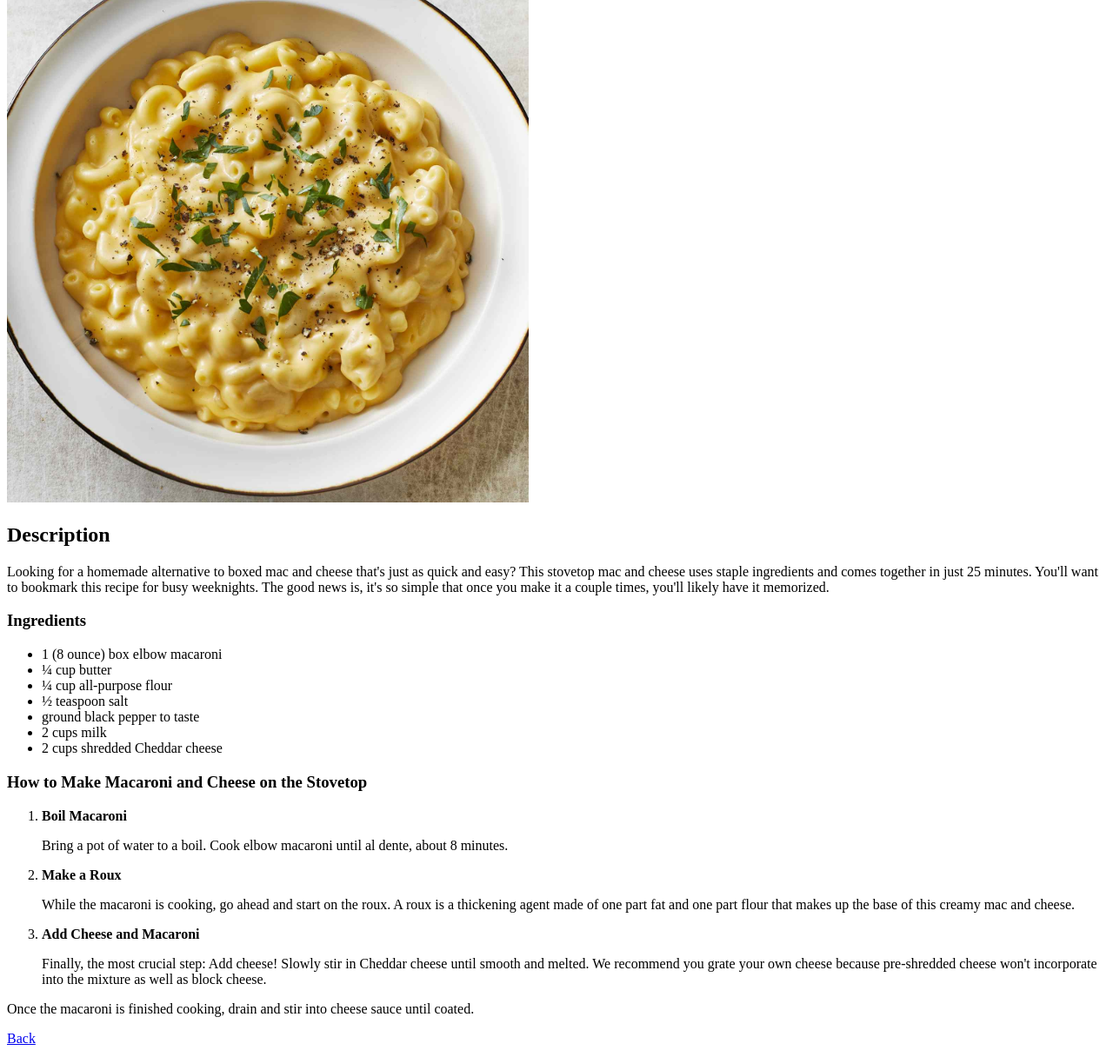
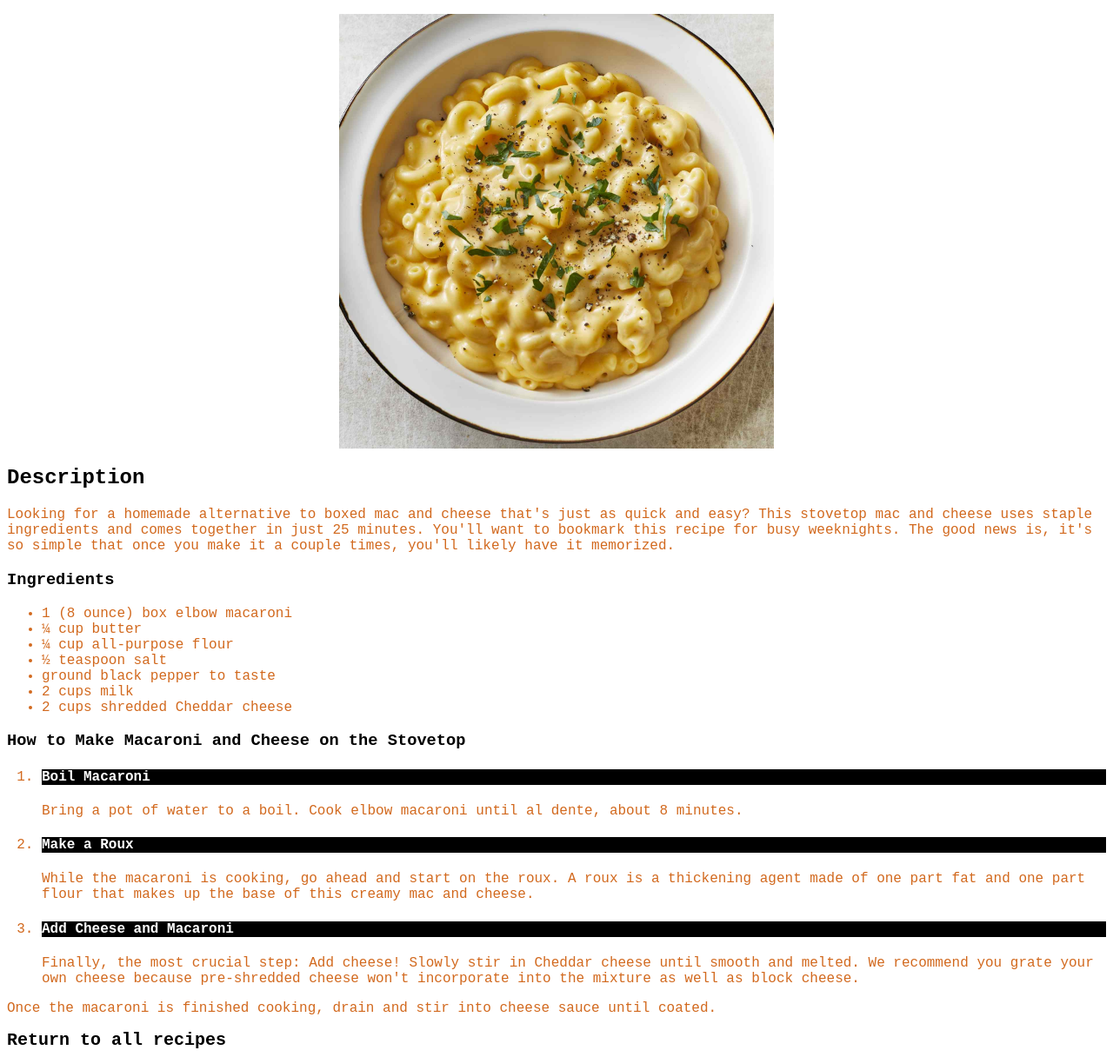
Before and after one commit to PshenAI/odin-recipes, a plain HTML site: page recipes/simplemacaroniandcheese.html in a window 1280 px wide. Shown: the part 102-1318 px from the top of the page at 87% size. Drawn offline with Linux system fonts and the light colour scheme.

Commit message:
Add basic styles for index.html and all recipe pages.

```diff
--- a/recipes/simplemacaroniandcheese.html
+++ b/recipes/simplemacaroniandcheese.html
@@ -5,17 +5,18 @@
     <meta name="viewport"
           content="width=device-width, user-scalable=no, initial-scale=1.0, maximum-scale=1.0, minimum-scale=1.0">
     <meta http-equiv="X-UA-Compatible" content="ie=edge">
+    <link rel="stylesheet" href="../styles.css">
     <title>Recipe</title>
 </head>
 <body>
     <h1>Simple Macaroni and Cheese</h1>
-    <img src="../img/macaroniandcheese.jpg" alt="Macaroni and cheese" width="600" height="600">
+    <img class="recipe-img" src="../img/macaroniandcheese.jpg" alt="Macaroni and cheese">
     <h2>Description</h2>
-    <p>Looking for a homemade alternative to boxed mac and cheese that's just as quick and easy? This stovetop mac and cheese uses staple ingredients and comes together in just 25 minutes.
+    <p class="description">Looking for a homemade alternative to boxed mac and cheese that's just as quick and easy? This stovetop mac and cheese uses staple ingredients and comes together in just 25 minutes.
         You'll want to bookmark this recipe for busy weeknights. The good news is, it's so simple that once you make it a couple times, you'll likely have it memorized.</p>
 
     <h3>Ingredients</h3>
-    <ul>
+    <ul class="ingredients-list">
         <li>1 (8 ounce) box elbow macaroni</li>
         <li>¼ cup butter</li>
         <li>¼ cup all-purpose flour</li>
@@ -26,15 +27,15 @@
     </ul>
 
     <h3>How to Make Macaroni and Cheese on the Stovetop</h3>
-    <ol>
-        <li><strong>Boil Macaroni</strong>
+    <ol class="steps-list">
+        <li><h4>Boil Macaroni</h4>
             <p>Bring a pot of water to a boil. Cook elbow macaroni until al dente, about 8 minutes.</p></li>
-        <li><strong>Make a Roux</strong>
+        <li><h4>Make a Roux</h4>
             <p>While the macaroni is cooking, go ahead and start on the roux. A roux is a thickening agent made of one part fat and one part flour that makes up the base of this creamy mac and cheese.</p></li>
-        <li><strong>Add Cheese and Macaroni</strong>
+        <li><h4>Add Cheese and Macaroni</h4>
             <p>Finally, the most crucial step: Add cheese! Slowly stir in Cheddar cheese until smooth and melted. We recommend you grate your own cheese because pre-shredded cheese won't incorporate into the mixture as well as block cheese.</p></li>
     </ol>
-    <p>Once the macaroni is finished cooking, drain and stir into cheese sauce until coated.</p>
-    <a href="../index.html">Back</a>
+    <p class="description">Once the macaroni is finished cooking, drain and stir into cheese sauce until coated.</p>
+    <a class="backlink" href="../index.html">Return to all recipes</a>
 </body>
 </html>
--- /dev/null
+++ b/styles.css
@@ -0,0 +1,48 @@
+* {
+    font-family: "Courier New", sans-serif;
+}
+
+h1 {
+    font-size: 48px;
+    text-align: center;
+}
+
+.recipes-list {
+    font-size: 24px;
+    list-style-position: outside;
+}
+
+.recipe-img {
+    width: 500px;
+    height: auto;
+    display: block;
+    margin-left: auto;
+    margin-right: auto;
+}
+
+.steps-list h4 {
+    background-color: black;
+    color: white;
+}
+
+.ingredients-list,
+.steps-list,
+.description {
+    color: chocolate;
+}
+
+.backlink {
+    font-weight: bold;
+    font-size: 20px;
+}
+
+a {
+    background-color: white;
+    color: black;
+    text-decoration: none;
+}
+
+a:hover {
+    background-color: black;
+    color: white;
+}
```
Also changed, not shown: index.html (+2 -1 lines), recipes/cheesyramennoodles.html (+6 -5 lines), recipes/spicybakedshrimp.html (+6 -5 lines), 1 other file.
